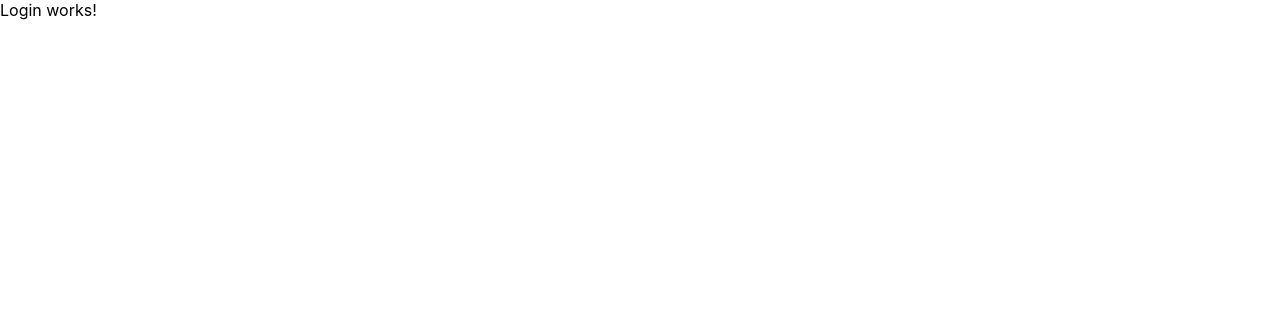
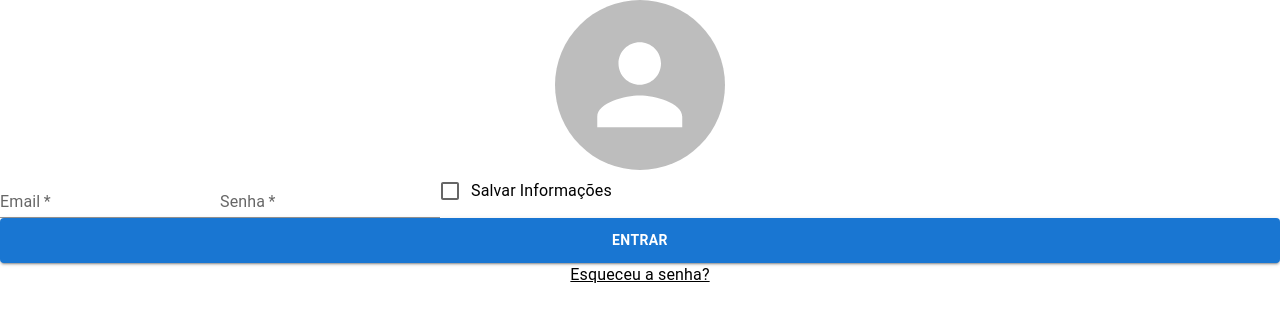
Before and after one commit to matchingbet/web, a Next.js app: page /login/login in a window 1280 px wide. Shown: the top 322 px of the page. Built offline with nearby package versions, Linux system fonts and the light colour scheme.

Commit message:
feat: login page layout

```diff
--- /dev/null
+++ b/src/components/CommonButton/CommonButton.tsx
@@ -0,0 +1,14 @@
+import { Button } from '@mui/material';
+
+interface CommonButtonProps {
+  text: string;
+  type?: "button" | "submit" | "reset" | undefined;
+}
+
+export function CommonButton({ text, type }: CommonButtonProps) {
+  return (
+    <Button sx={{ fontWeight: 'bold', p: 1.3}} type={ type } variant='contained' fullWidth>
+      { text }
+    </Button>
+  );
+}
--- /dev/null
+++ b/src/components/Logo/Logo.tsx
@@ -0,0 +1,14 @@
+import { Avatar } from "@mui/material";
+
+interface LogoProps {
+  size: number;
+}
+
+export function Logo({ size }: LogoProps) {
+  return (
+    <Avatar
+      sx={{ width: size, height: size, margin: '0 auto' }}
+      src=''
+    />
+  );
+}
--- a/src/pages/login/login.tsx
+++ b/src/pages/login/login.tsx
@@ -1,3 +1,42 @@
+import { Box, Checkbox, FormControlLabel, Link, styled, TextField, Typography } from "@mui/material";
+
+import { CommonButton } from "../../components/CommonButton/CommonButton";
+import { Logo } from "../../components/Logo/Logo";
+
+const StyledBox = styled(Box)(({ theme }) => ({
+  [theme.breakpoints.down('sm')]: {
+    width: "220px",
+    maxHeight: "700px",
+    margin: "60px auto",
+  },
+}));
+
+const StyledForm = styled(Box)(({ theme }) => ({
+  [theme.breakpoints.down("sm")]: {
+    display: "flex",
+    flexDirection: "column",
+    gap: "20px",
+    margin: "80px 0 10px 0",
+    "&:nth-of-type(1) > button:nth-of-type(1)": {
+      marginTop: "30px"
+    }
+  },
+}));
+
 export default function Login() {
-  return <div>Login works!</div>
+  return (
+    <StyledBox>
+      <Logo size={170} />
+      <StyledForm component="form">
+        <TextField label="Email" variant="standard" required />
+        <TextField label="Senha" variant="standard" required />
+        <FormControlLabel control={<Checkbox />} label={"Salvar Informações"} />
+        <CommonButton type="submit" text="ENTRAR" />
+      </StyledForm>
+
+      <Link color="inherit" target="_blank" href="#">
+        <Typography align="center">Esqueceu a senha?</Typography>
+      </Link>
+    </StyledBox>
+  );
 }
```
